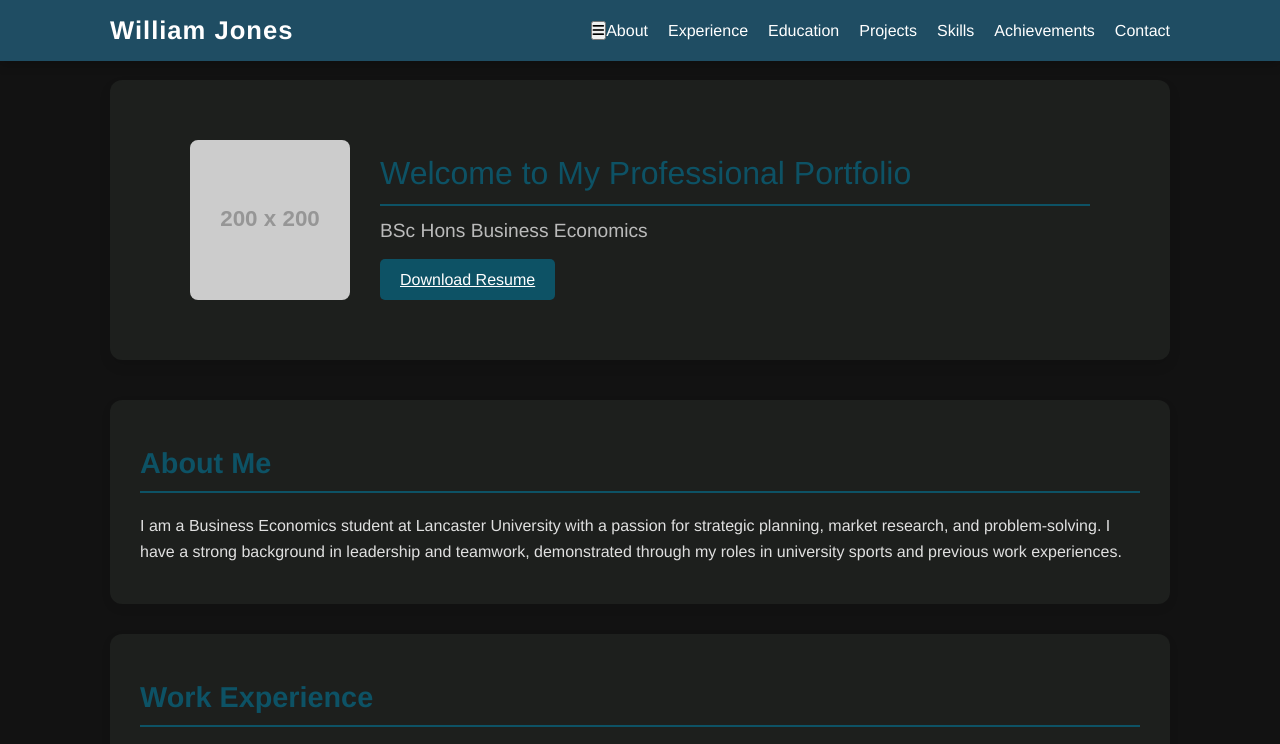
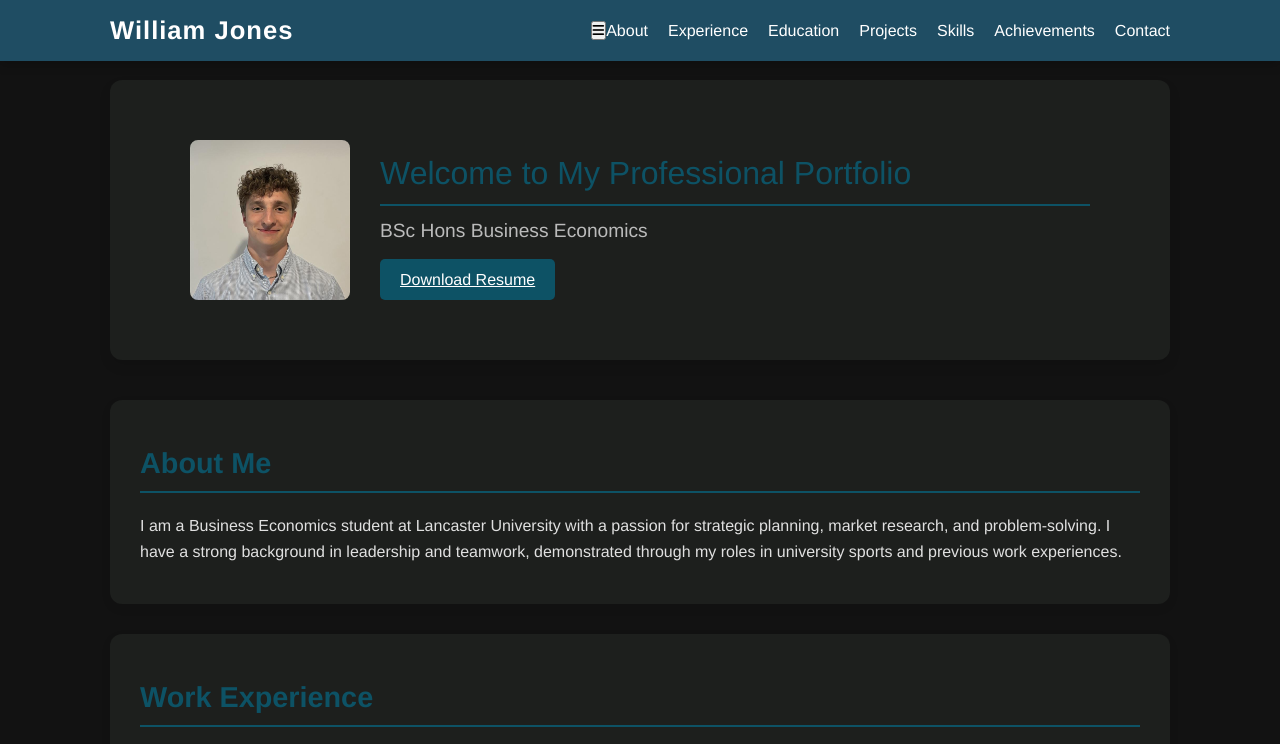
Before and after one commit to WillJones123/WillJones.gitbub.io, a plain HTML site: page index.html in a window 1280 px wide. Shown: the top 744 px of the page. Drawn offline with nearby package versions, Linux system fonts and the light colour scheme; placeholder pictures from the web are drawn by us.

Commit message:
Update index.html

```diff
--- a/index.html
+++ b/index.html
@@ -45,7 +45,7 @@
       <!-- Hero Section -->
       <section id="hero" class="hero" data-aos="fade-up">
          <div class="hero-content">
-            <img src="https://dummyimage.com/200x200/cccccc/ffffff.png&text=William+Jones" alt="William Jones Photo" class="hero-photo" />
+            <img src="will.jpg" alt="William Jones Photo" class="hero-photo" />
             <div class="hero-text">
                <h2>Welcome to My Professional Portfolio</h2>
                <p>BSc Hons Business Economics </p>
```
